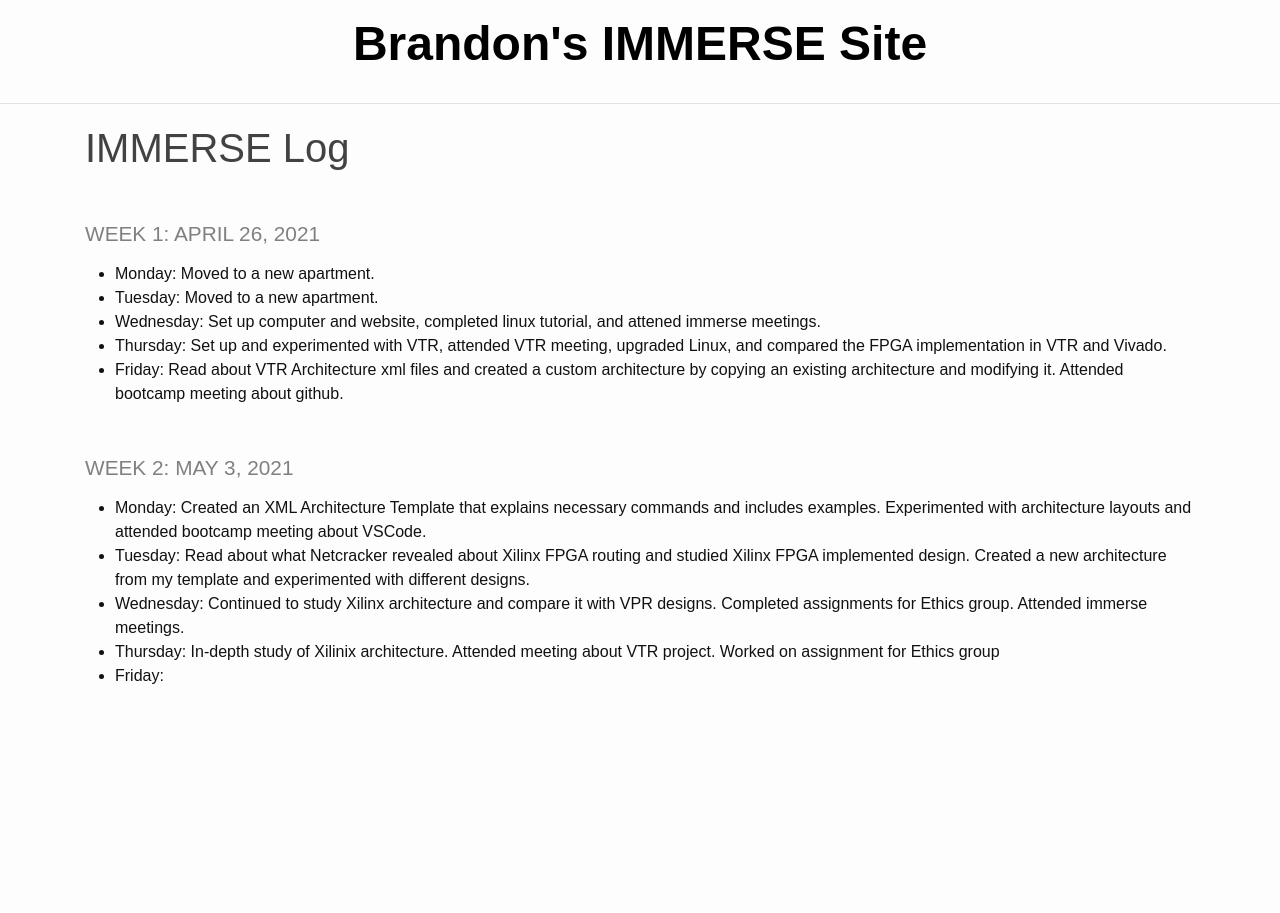
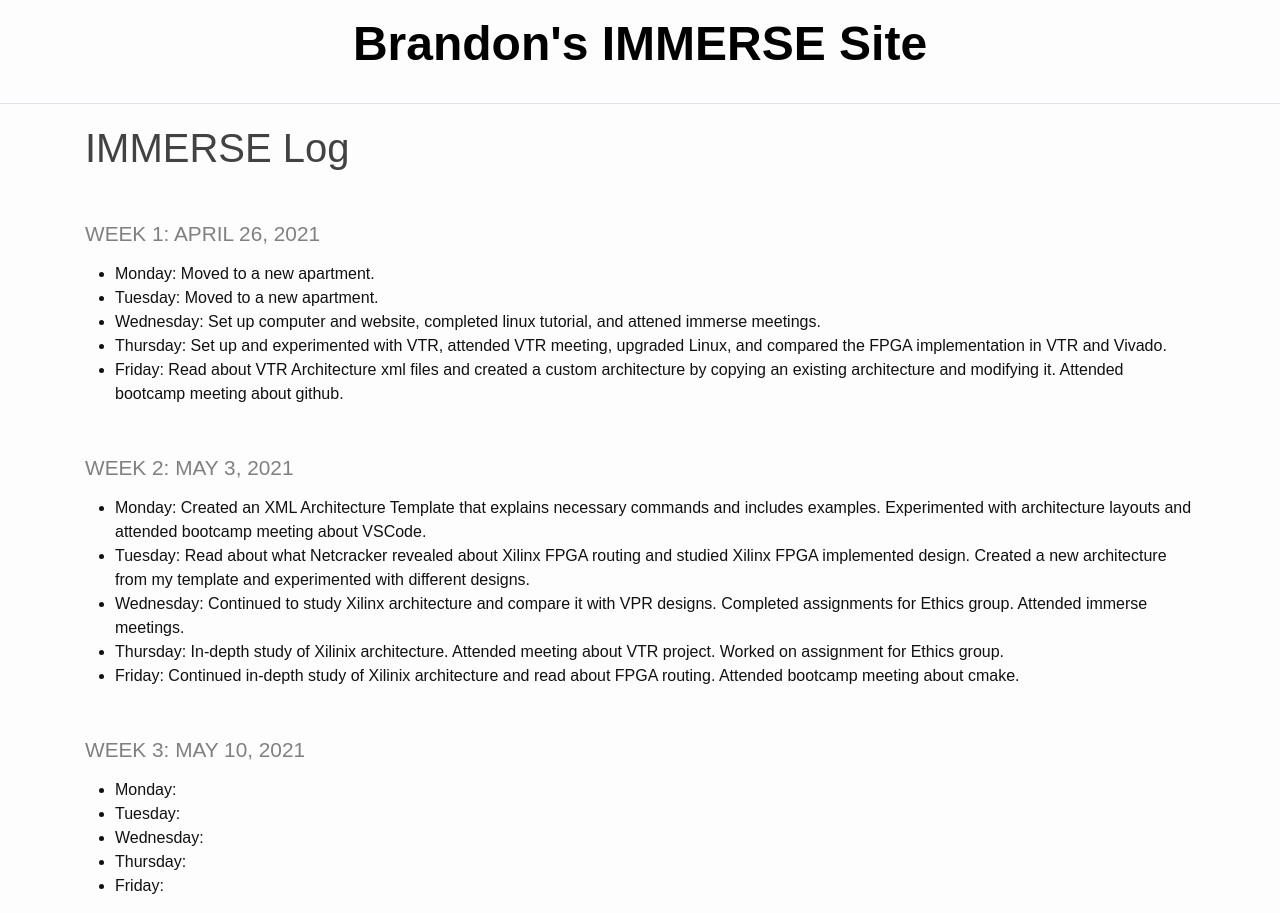
Before and after one commit to heinerb1/heinerb1.github.io, a Jekyll site: the page built from _pages/log.md, in a window 1280 px wide. Built offline with Jekyll 4.4.1, drawn with Linux system fonts in a browser that asks for light colours.

Commit message:
5/7 Update

```diff
--- a/_pages/log.md
+++ b/_pages/log.md
@@ -22,5 +22,14 @@ title: IMMERSE Log
 * **Wednesday**: Continued to study Xilinx architecture and compare it with VPR designs. Completed assignments for
                  Ethics group. Attended immerse meetings.
 * **Thursday**: In-depth study of Xilinix architecture. Attended meeting about VTR project. Worked on assignment for
-                Ethics group
+                Ethics group.
+* **Friday**: Continued in-depth study of Xilinix architecture and read about FPGA routing. Attended bootcamp
+              meeting about cmake.
+
+### Week 3: May 10, 2021
+
+* **Monday**:
+* **Tuesday**:
+* **Wednesday**:
+* **Thursday**:
 * **Friday**:
```
